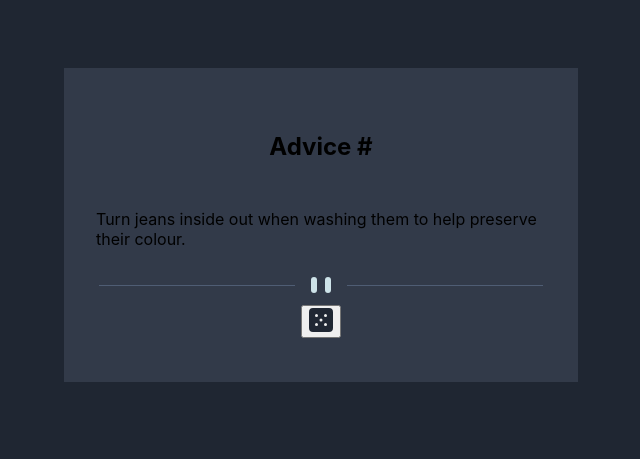
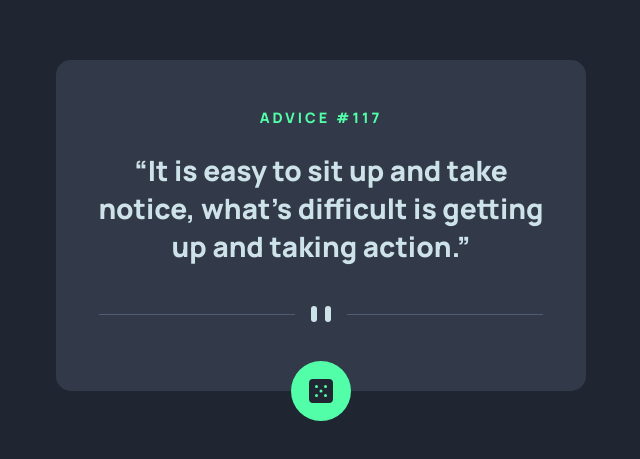
Before and after one commit to jphiron/fem-advice-generator, a React (Create React App) app: page / in a window 1280 px wide. Shown: the part 175-634 px from the top of the page, without its empty margins (319-959 px from the left). Built offline with nearby package versions, Linux system fonts and the light colour scheme.

Commit message:
Finish styling Card

```diff
--- a/src/App.scss
+++ b/src/App.scss
@@ -9,4 +9,5 @@ main {
   align-items: center;
   width: 100%;
   // background: hsl(218, 23%, 16%);
+  padding: 1rem;
 }
--- a/src/components/Card/Card.jsx
+++ b/src/components/Card/Card.jsx
@@ -1,15 +1,19 @@
-import { Container, Label, Body, Button } from "./Card.styles";
+import { Container, Label, Quote, Button } from "./Card.styles";
 import DiceIcon from "../../assets/images/icon-dice.svg";
+import MobileSeparator from "../../assets/images/pattern-divider-mobile.svg";
 import DesktopSeparator from "../../assets/images/pattern-divider-desktop.svg";
 
 const Card = () => {
   return (
     <Container>
-      <Label>Advice #</Label>
-      <Body>
-        Turn jeans inside out when washing them to help preserve their colour.
-      </Body>
-      <img src={DesktopSeparator} alt="" />
+      <Label>Advice #117</Label>
+      <Quote>
+        “It is easy to sit up and take notice, what's difficult is getting up and taking action.”
+      </Quote>
+      <picture>
+        <source srcset={DesktopSeparator} media="(min-width: 570px)"/>
+        <img src={MobileSeparator} alt="" />
+      </picture>
       <Button>
         <img src={DiceIcon} alt="Dice icon" />
       </Button>
--- a/src/components/Card/Card.styles.jsx
+++ b/src/components/Card/Card.styles.jsx
@@ -1,20 +1,62 @@
 import styled from "styled-components";
+import { colors } from "../../style-variables";
+
+const { neonGreen, lightCyan, grayishBlue, darkGrayishBlue, darkBlue } = colors;
 
 const Container = styled.div`
   display: flex;
+  position: relative;
   flex-flow: column nowrap;
   align-items: center;
-  justify-content: space-evenly;
-  background: hsl(217, 19%, 24%);
-  width: 450px;
-  height: 250px;
-  padding: 2rem;
-`
+  justify-content: space-around;
+  background: ${darkGrayishBlue};
+  max-width: 450px;
+  padding: 3rem 2.5rem 4rem 2.5rem;
+  border-radius: 15px;
 
-const Label = styled.h2``;
+  @media screen and (max-width: 410px) {
+    padding: 2rem 1.1rem 3rem;
+  }
+`;
 
-const Body = styled.p``;
+const Label = styled.h2`
+  font-size: 0.9rem;
+  text-transform: uppercase;
+  color: ${neonGreen};
+  letter-spacing: 3px;
+  margin-bottom: 1.5rem;
+`;
 
-const Button = styled.button``;
+const Quote = styled.p`
+  margin-bottom: 2.5rem;
+  text-align: center;
+  font-size: 28px;
+  color: ${lightCyan};
 
-export { Container, Label, Body, Button };
+  @media screen and (max-width: 410px) {
+    margin-bottom: 2rem;
+    font-size: 28px;
+  }
+`;
+
+const Button = styled.button`
+  display: flex;
+  justify-content: center;
+  align-items: center;
+  position: absolute;
+  bottom: -30px;
+  height: 60px;
+  width: 60px;
+  border-radius: 50%;
+  outline: none;
+  border: none;
+  background: ${neonGreen};
+  cursor: pointer;
+  transition: box-shadow 0.2s ease-out;
+
+  &:hover {
+    box-shadow: 0 0 30px ${neonGreen};
+  }
+`;
+
+export { Container, Label, Quote, Button };
--- a/src/index.scss
+++ b/src/index.scss
@@ -1,16 +1,21 @@
+* {
+  margin: 0;
+  padding: 0;
+}
+
 html {
   height: 100%;
+  font-size: 16px;
+  font-family: "Manrope", sans-serif;
 }
 
 body {
   margin: 0;
-  font-family: -apple-system, BlinkMacSystemFont, 'Segoe UI', 'Roboto', 'Oxygen',
-    'Ubuntu', 'Cantarell', 'Fira Sans', 'Droid Sans', 'Helvetica Neue',
-    sans-serif;
   -webkit-font-smoothing: antialiased;
   -moz-osx-font-smoothing: grayscale;
   height: 100%;
   background: rgb(31, 38, 50);
+  font-weight: 800;
 }
 
 code {
--- /dev/null
+++ b/src/style-variables.js
@@ -0,0 +1,7 @@
+export const colors = {
+  lightCyan: "hsl(193, 38%, 86%)",
+  neonGreen: "hsl(150, 100%, 66%)",
+  grayishBlue: "hsl(217, 19%, 38%)",
+  darkGrayishBlue: "hsl(217, 19%, 24%)",
+  darkBlue: "hsl(218, 23%, 16%)",
+};
```
